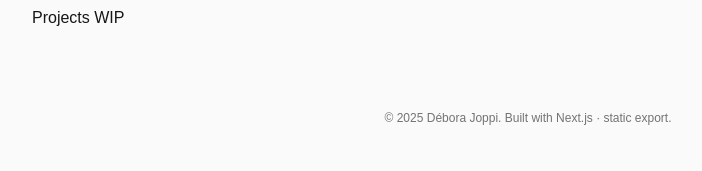
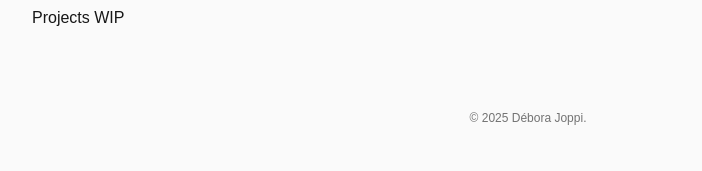
Before and after one commit to dbrjpp/deborajoppi.github.io, a Next.js app: page /science/projects in a window 1280 px wide. Shown: the part 129-300 px from the top of the page, without its empty margins (112-814 px from the left). Built offline with nearby package versions, Linux system fonts and the light colour scheme.

Commit message:
Fix homepage links (remove manual basePath prefixes)

```diff
--- a/app/science/layout.tsx
+++ b/app/science/layout.tsx
@@ -27,7 +27,7 @@ export default function ScienceLayout({ children }: { children: ReactNode }) {
       <div className="mx-auto max-w-5xl px-4 py-10">{children}</div>
 
       <footer className="mx-auto max-w-5xl px-4 py-10 text-xs text-neutral-500 text-center">
-        © {new Date().getFullYear()} Débora Joppi. Built with Next.js · static export.
+        © {new Date().getFullYear()} Débora Joppi.
       </footer>
     </main>
   );
```
